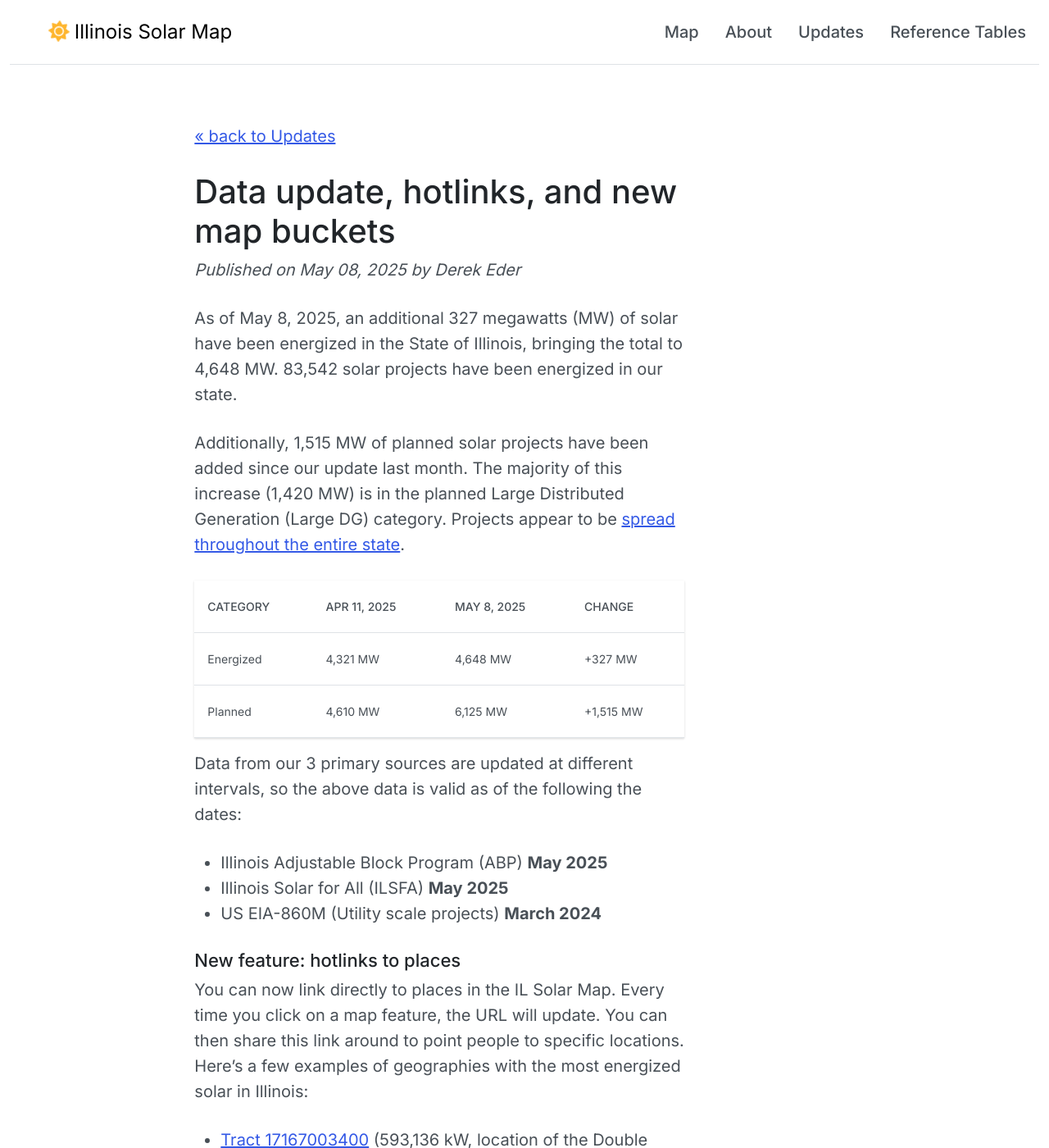
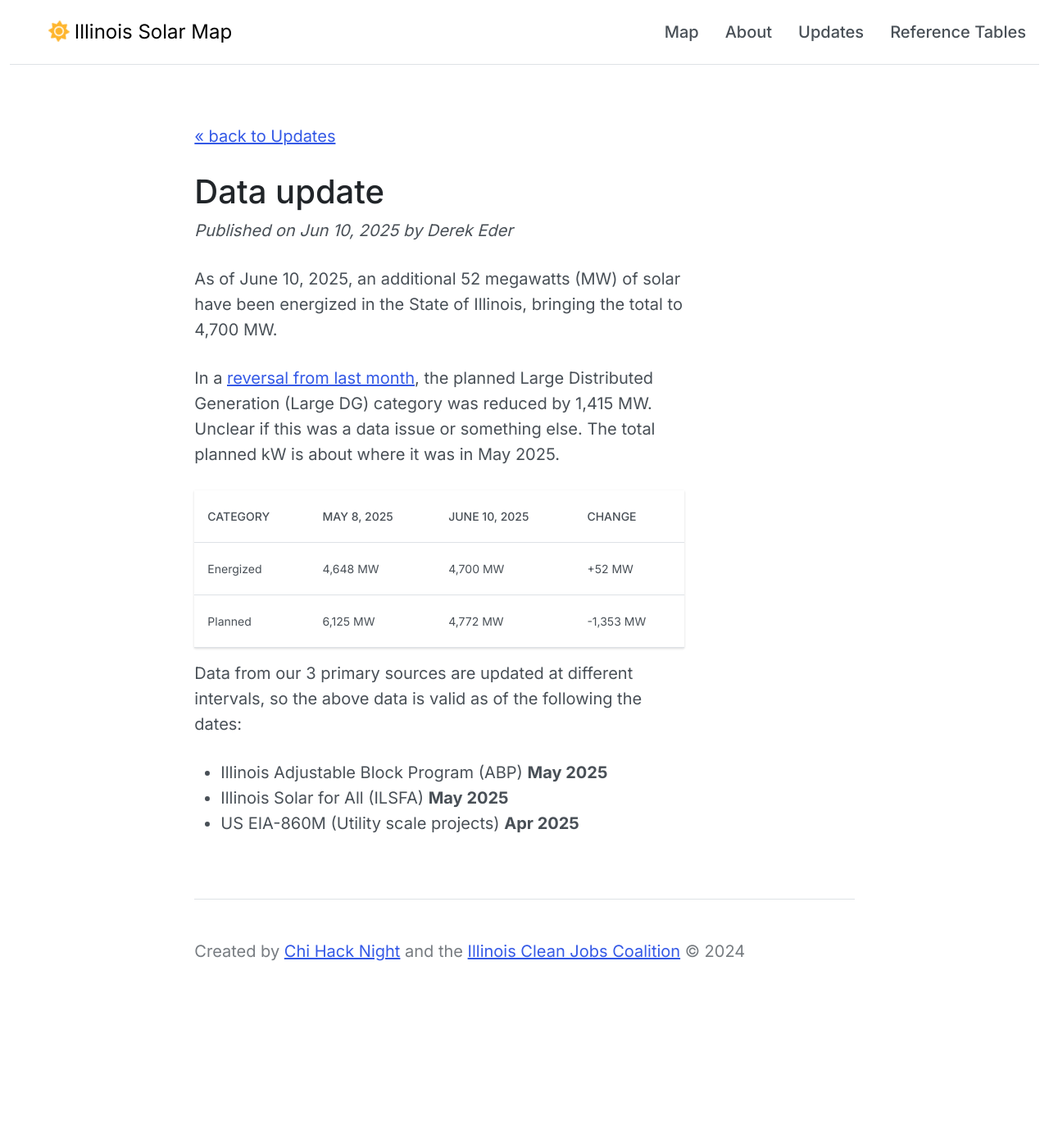
Before and after one commit to chihacknight/il-solar-map, a Jekyll site: the page built from _posts/2025-06-10-data-update-2025-may.md, in a window 1280 px wide and 1400 px high. Shown: the whole window at 82% size. Built offline with Jekyll 4.4.1, drawn with Linux system fonts in a browser that asks for light colours; nearby versions of some CDN libraries; some of the changed text lies outside the part shown.

Commit message:
update years in data notes

```diff
--- a/_posts/2025-05-08-data-update-2025-may.md
+++ b/_posts/2025-05-08-data-update-2025-may.md
@@ -43,7 +43,7 @@ Data from our 3 primary sources are updated at different intervals, so the above
 
 * Illinois Adjustable Block Program (ABP) **May 2025**
 * Illinois Solar for All (ILSFA) **May 2025**
-* US EIA-860M (Utility scale projects) **March 2024**
+* US EIA-860M (Utility scale projects) **March 2025**
 
 ## New feature: hotlinks to places
 
--- /dev/null
+++ b/_posts/2025-06-10-data-update-2025-may.md
@@ -0,0 +1,46 @@
+---
+layout: update
+categories:
+  - update
+title: "Data update"
+description: "As of June 10, 2025, an additional 52 megawatts (MW) of solar have been energized in the State of Illinois, bringing the total to 4,700 MW."
+image: "/images/il-solar-map.png"
+author: "Derek Eder"
+date: 2025-06-10
+published: true
+---
+
+As of June 10, 2025, an additional 52 megawatts (MW) of solar have been energized in the State of Illinois, bringing the total to 4,700 MW.
+
+In a [reversal from last month](/update/data-update-2025-may), the planned Large Distributed Generation (Large DG) category was reduced by 1,415 MW. Unclear if this was a data issue or something else. The total planned kW is about where it was in May 2025.
+
+<table class='table'>
+  <thead>
+    <tr>
+      <th>Category</th>
+      <th>May 8, 2025</th>
+      <th>June 10, 2025</th>
+      <th>Change</th>
+    </tr>
+  </thead>
+  <tbody>
+    <tr>
+      <td>Energized</td>
+      <td>4,648 MW</td>
+      <td>4,700 MW</td>
+      <td>+52 MW</td>
+    </tr>
+    <tr>
+      <td>Planned</td>
+      <td>6,125 MW</td>
+      <td>4,772 MW</td>
+      <td>-1,353 MW</td>
+    </tr>
+  </tbody>
+</table>
+
+Data from our 3 primary sources are updated at different intervals, so the above data is valid as of the following the dates:
+
+* Illinois Adjustable Block Program (ABP) **May 2025**
+* Illinois Solar for All (ILSFA) **May 2025**
+* US EIA-860M (Utility scale projects) **Apr 2025**
```
Also changed, not shown: _posts/2025-03-08-data-update-25-mar.md (+1 -1 lines), _posts/2025-04-11-data-update-205-apr.md (+1 -1 lines).
